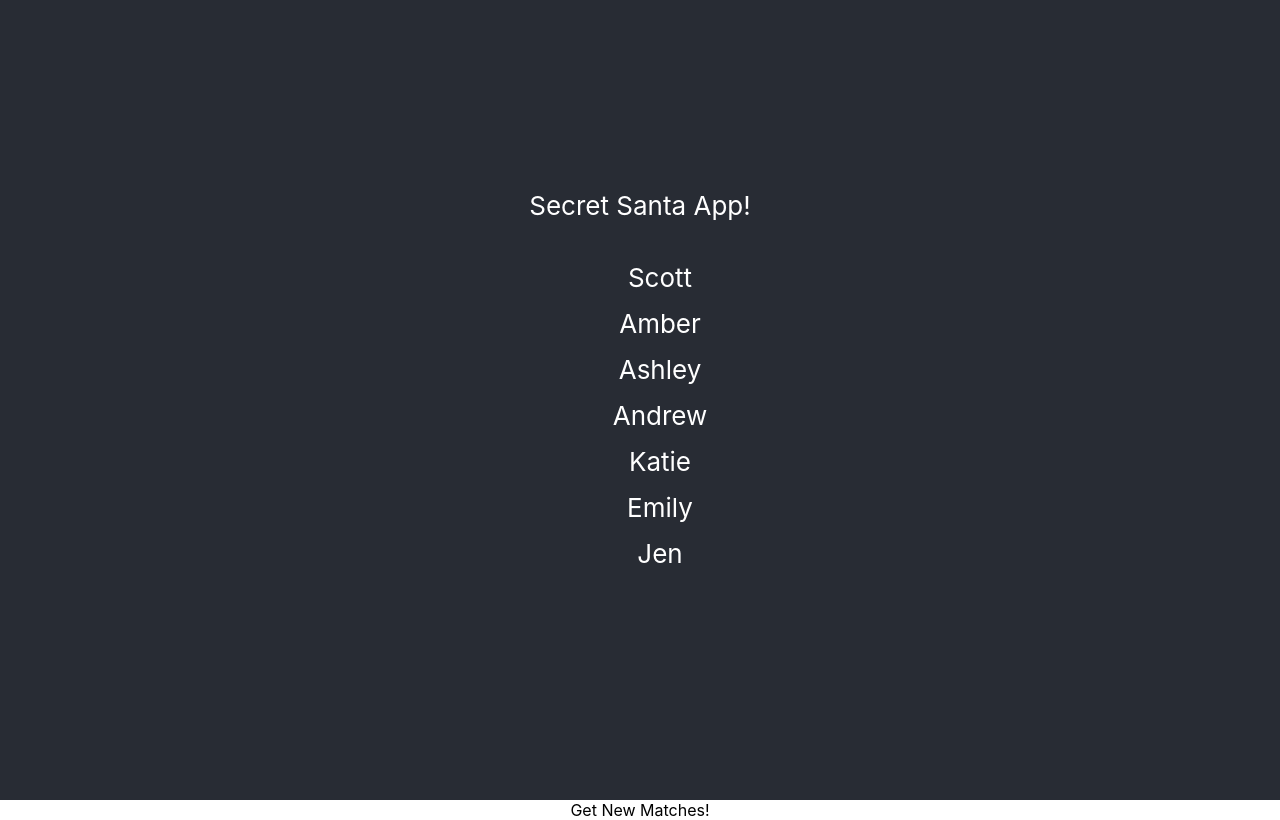
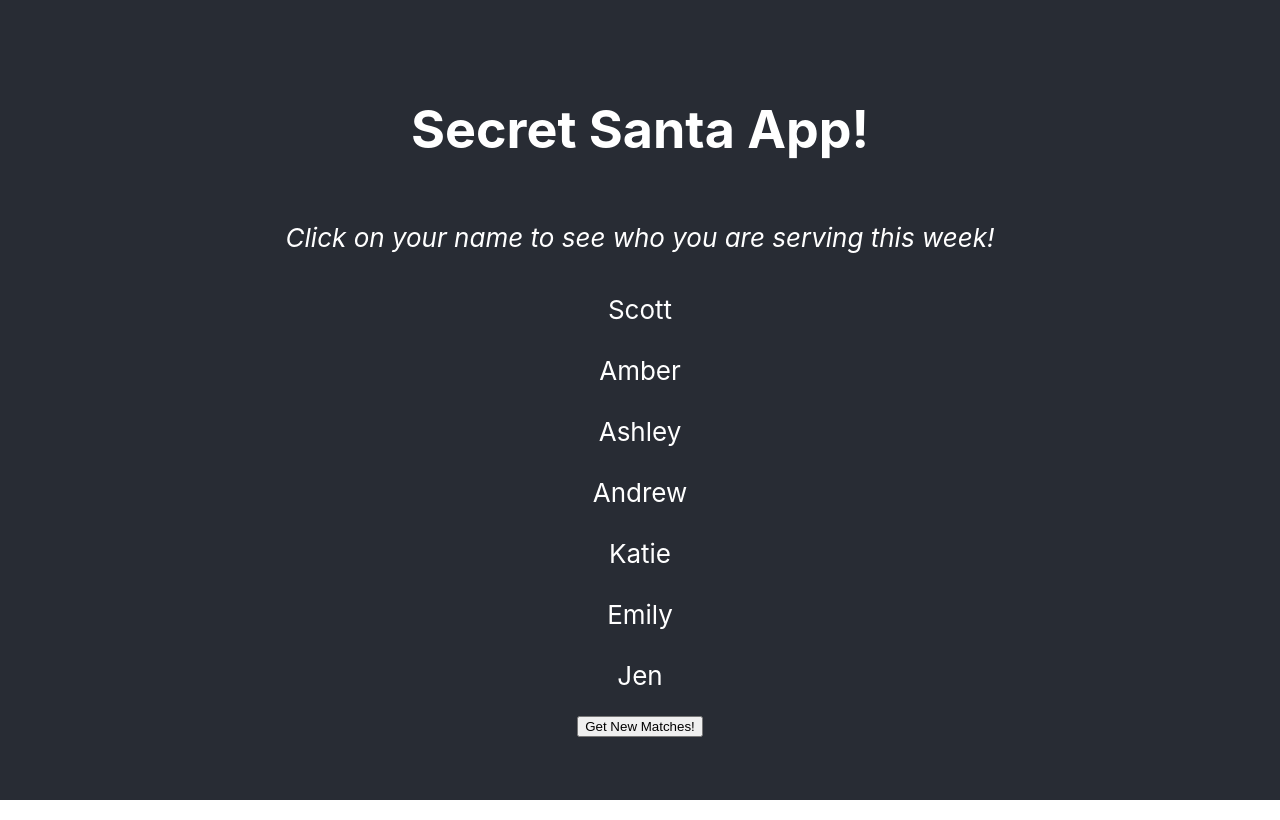
Before and after one commit to stmcallister/secret-santa, a React (Create React App) app: page / in a window 1280 px wide. Built offline with nearby package versions, Linux system fonts and the light colour scheme.

Commit message:
almost ready

```diff
--- a/src/App.js
+++ b/src/App.js
@@ -34,16 +34,15 @@ function App() {
   return (
     <div className="App">
       <header className="App-header">
-        Secret Santa App!
-        <ul>
+        <h1>Secret Santa App!</h1>
+        <p style={{fontStyle: "italic"}}>Click on your name to see who you are serving this week!</p>
           {
             matchesAry.map(match => {
               return <div style={{margin:15}} onClick={() => alert(`Hello, ${match[0]}!  Your secret sibling to serve this week is...${match[1]}!`)}>{match[0]}</div>
             })
           }
-        </ul>
+        <div><button onClick={() => sessionStorage.removeItem(santaStorageKey) }>Get New Matches!</button></div>
       </header>
-      <div><a onClick={() => sessionStorage.removeItem(santaStorageKey) }>Get New Matches!</a></div>
     </div>
   );
 }
```
